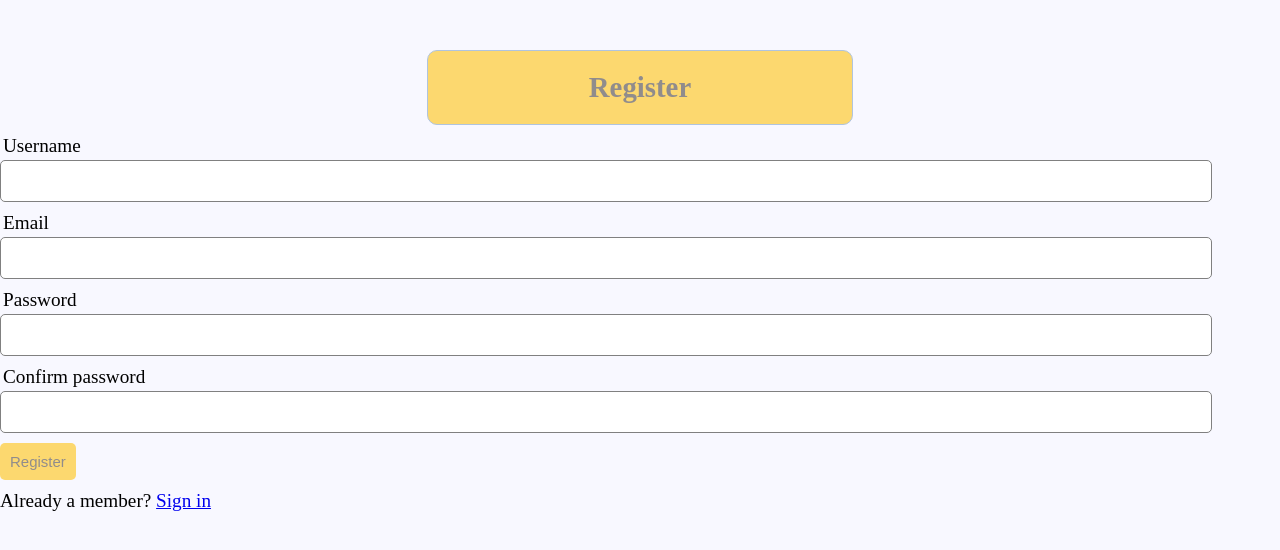
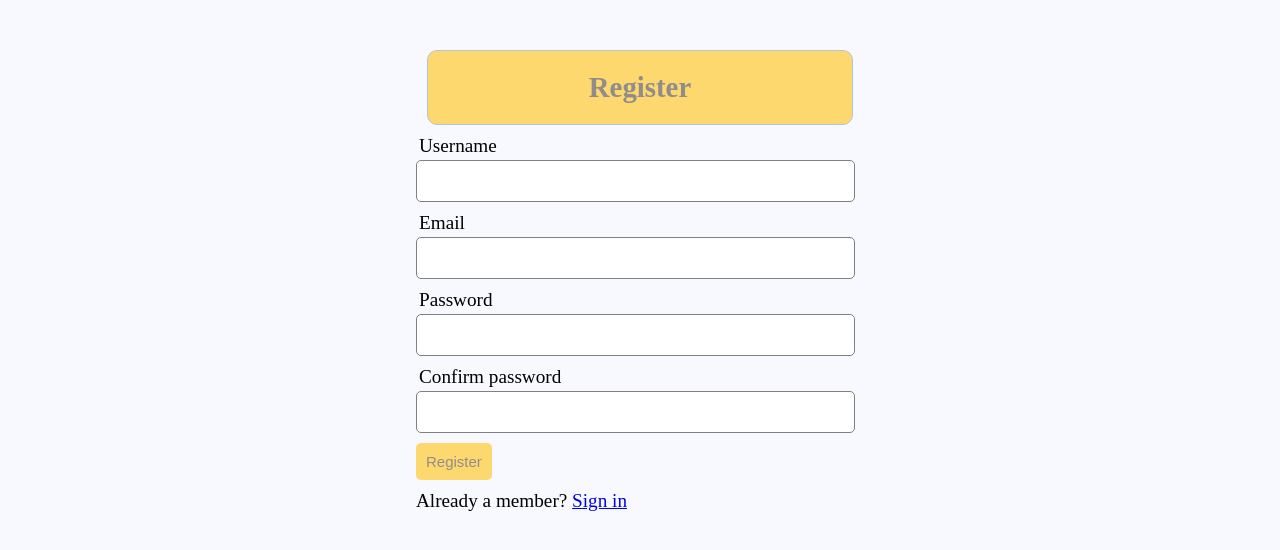
Before and after one commit to PetarBelberov/Task-List, a PHP site: page /register.php in a window 1280 px wide. Shown: the top 550 px of the page. Run offline with PHP 8.4, Linux system fonts and the light colour scheme; data that the repository does not hold is empty; some libraries are stand-ins or nearby versions.

Commit message:
fix: error msg; reduce the access form

```diff
--- a/errors.php
+++ b/errors.php
@@ -1,4 +1,4 @@
-<?php if (count($errors) > 0) : ?>
+<?php if (is_countable($errors) && count($errors) > 0) : ?>
  <div class="error">
   	<?php foreach ($errors as $error) : ?>
   	  <p><?php echo $error ?></p>
--- a/login.php
+++ b/login.php
@@ -12,8 +12,7 @@
 		</div>
 	</header>
 
-  <form method="post" action="login.php">
-  	<?php include('errors.php'); ?>
+  <form method="post" action="login.php" class="access-form">
   	<div class="input-group">
   		<label>Username</label>
   		<input type="text" name="username" >
--- a/register.php
+++ b/register.php
@@ -11,8 +11,7 @@
   	<h2>Register</h2>
   </div>
 
-  <form method="post" action="register.php">
-	<?php include('errors.php'); ?>
+  <form method="post" action="register.php" class="access-form">
 	<?php include('verificationMessage.php'); ?>
   	<div class="input-group">
   	  <label>Username</label>
--- a/style.css
+++ b/style.css
@@ -225,3 +225,9 @@ tr:hover {
 .nav .logout {
   float: right;
 }
+
+/* access form */
+.access-form {
+  width: 35%;
+  margin: 0 auto;
+}
```
